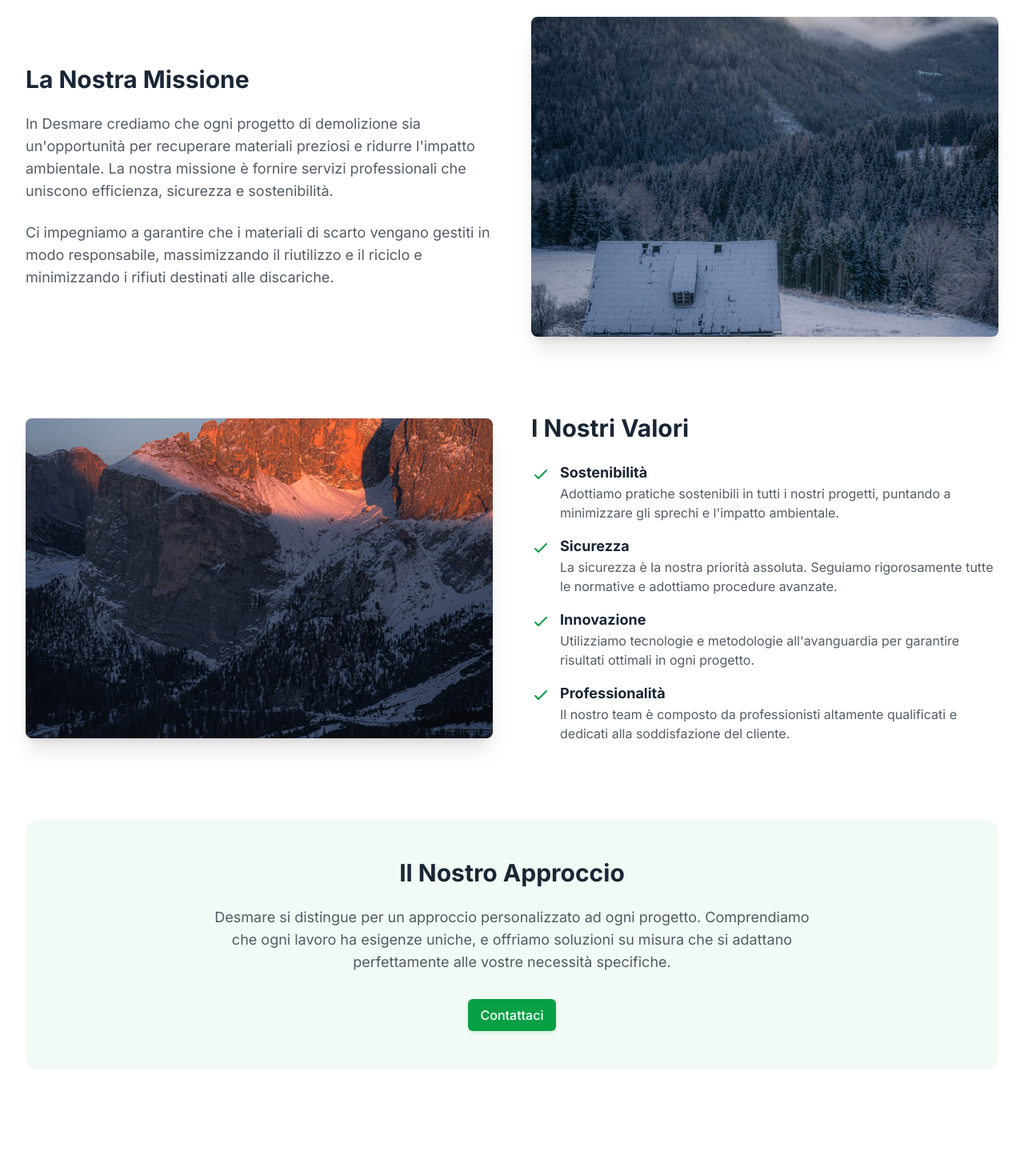
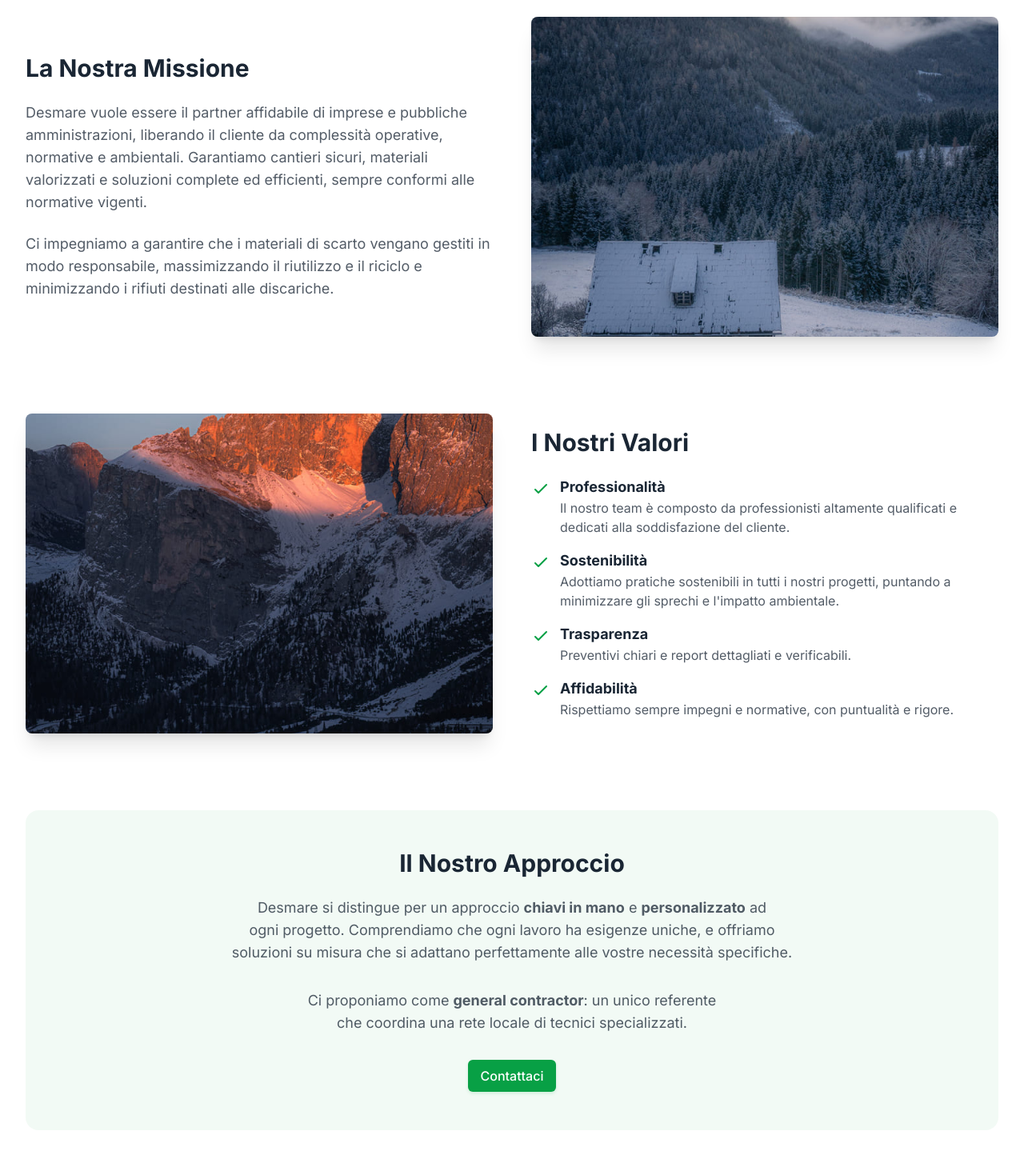
Before and after one commit to lorentsob/demo-desmare, a Next.js app: page /chi-siamo in a window 1280 px wide. Shown: the part 340-1794 px from the top of the page at 80% size. Built offline with nearby package versions, Linux system fonts and the light colour scheme.

Commit message:
pagina chi siamo e inizio servizi

```diff
--- a/src/components/AboutSection.tsx
+++ b/src/components/AboutSection.tsx
@@ -17,10 +17,11 @@ export default function AboutSection() {
           <div>
             <h2 className="mb-6 text-3xl font-bold">La Nostra Missione</h2>
             <p className="mb-6 text-lg text-text-secondary">
-              In Desmare crediamo che ogni progetto di demolizione sia
-              un'opportunità per recuperare materiali preziosi e ridurre
-              l'impatto ambientale. La nostra missione è fornire servizi
-              professionali che uniscono efficienza, sicurezza e sostenibilità.
+              Desmare vuole essere il partner affidabile di imprese e pubbliche
+              amministrazioni, liberando il cliente da complessità operative,
+              normative e ambientali. Garantiamo cantieri sicuri, materiali
+              valorizzati e soluzioni complete ed efficienti, sempre conformi
+              alle normative vigenti.
             </p>
             <p className="text-lg text-text-secondary">
               Ci impegniamo a garantire che i materiali di scarto vengano
@@ -66,6 +67,29 @@ export default function AboutSection() {
                   />
                 </svg>
                 <div>
+                  <h3 className="text-lg font-bold">Professionalità</h3>
+                  <p className="text-text-secondary">
+                    Il nostro team è composto da professionisti altamente
+                    qualificati e dedicati alla soddisfazione del cliente.
+                  </p>
+                </div>
+              </li>
+              <li className="flex items-start">
+                <svg
+                  xmlns="http://www.w3.org/2000/svg"
+                  className="mr-3 mt-1 h-6 w-6 flex-shrink-0 text-primary"
+                  fill="none"
+                  viewBox="0 0 24 24"
+                  stroke="currentColor"
+                >
+                  <path
+                    strokeLinecap="round"
+                    strokeLinejoin="round"
+                    strokeWidth={2}
+                    d="M5 13l4 4L19 7"
+                  />
+                </svg>
+                <div>
                   <h3 className="text-lg font-bold">Sostenibilità</h3>
                   <p className="text-text-secondary">
                     Adottiamo pratiche sostenibili in tutti i nostri progetti,
@@ -89,11 +113,9 @@ export default function AboutSection() {
                   />
                 </svg>
                 <div>
-                  <h3 className="text-lg font-bold">Sicurezza</h3>
+                  <h3 className="text-lg font-bold">Trasparenza</h3>
                   <p className="text-text-secondary">
-                    La sicurezza è la nostra priorità assoluta. Seguiamo
-                    rigorosamente tutte le normative e adottiamo procedure
-                    avanzate.
+                    Preventivi chiari e report dettagliati e verificabili.
                   </p>
                 </div>
               </li>
@@ -113,33 +135,10 @@ export default function AboutSection() {
                   />
                 </svg>
                 <div>
-                  <h3 className="text-lg font-bold">Innovazione</h3>
+                  <h3 className="text-lg font-bold">Affidabilità</h3>
                   <p className="text-text-secondary">
-                    Utilizziamo tecnologie e metodologie all'avanguardia per
-                    garantire risultati ottimali in ogni progetto.
-                  </p>
-                </div>
-              </li>
-              <li className="flex items-start">
-                <svg
-                  xmlns="http://www.w3.org/2000/svg"
-                  className="mr-3 mt-1 h-6 w-6 flex-shrink-0 text-primary"
-                  fill="none"
-                  viewBox="0 0 24 24"
-                  stroke="currentColor"
-                >
-                  <path
-                    strokeLinecap="round"
-                    strokeLinejoin="round"
-                    strokeWidth={2}
-                    d="M5 13l4 4L19 7"
-                  />
-                </svg>
-                <div>
-                  <h3 className="text-lg font-bold">Professionalità</h3>
-                  <p className="text-text-secondary">
-                    Il nostro team è composto da professionisti altamente
-                    qualificati e dedicati alla soddisfazione del cliente.
+                     Rispettiamo sempre impegni e normative, con puntualità e
+                    rigore.
                   </p>
                 </div>
               </li>
@@ -150,11 +149,19 @@ export default function AboutSection() {
         <div className="rounded-2xl bg-primary/5 p-8 md:p-12">
           <div className="mx-auto max-w-3xl text-center">
             <h2 className="mb-6 text-3xl font-bold">Il Nostro Approccio</h2>
-            <p className="mb-8 text-lg text-text-secondary">
-              Desmare si distingue per un approccio personalizzato ad ogni
+            <p className="mb-8 text-balance text-lg text-text-secondary">
+              Desmare si distingue per un approccio{' '}
+              <span className="font-bold">chiavi in mano</span> e{' '}
+              <span className="font-bold">personalizzato</span> ad ogni
               progetto. Comprendiamo che ogni lavoro ha esigenze uniche, e
               offriamo soluzioni su misura che si adattano perfettamente alle
-              vostre necessità specifiche.
+              vostre necessità specifiche.{' '}
+            </p>{' '}
+            <p className="mb-8 text-balance text-lg text-text-secondary">
+              {' '}
+              Ci proponiamo come{' '}
+              <span className="font-bold">general contractor</span>: un unico
+              referente che coordina una rete locale di tecnici specializzati.
             </p>
             <ContactButton />
           </div>
--- a/src/components/ValuePro.tsx
+++ b/src/components/ValuePro.tsx
@@ -78,7 +78,7 @@ export default function ValuePro() {
                 strokeLinecap="round"
                 strokeLinejoin="round"
                 strokeWidth={2}
-                d="M3.055 11H5a2 2 0 012 2v1a2 2 0 002 2 2 2 0 012 2v2.945M8 3.935V5.5A2.5 2.5 0 0010.5 8h.5a2 2 0 012 2 2 2 0 104 0 2 2 0 012-2h.5A2.5 2.5 0 0020 5.5v-1.5"
+                d="M12 19l9 2-9-18-9 18 9-2zm0 0v-8"
               />
             </svg>
           </div>
--- a/src/components/services/ServicesLanding.tsx
+++ b/src/components/services/ServicesLanding.tsx
@@ -27,7 +27,7 @@ export default function ServicesLanding() {
             initial={{ opacity: 0, y: 20 }}
             animate={{ opacity: 1, y: 0 }}
             transition={{ duration: 0.5 }}
-            className="mb-6 text-4xl font-bold md:text-5xl"
+            className="mb-6 text-balance text-4xl font-bold md:text-5xl"
           >
             {servicesContent.landing.title}
           </motion.h1>
@@ -35,7 +35,7 @@ export default function ServicesLanding() {
             initial={{ opacity: 0, y: 20 }}
             animate={{ opacity: 1, y: 0 }}
             transition={{ duration: 0.5, delay: 0.1 }}
-            className="text-xl text-text-secondary"
+            className="text-balance text-2xl text-text-secondary"
           >
             {servicesContent.landing.subtitle}
           </motion.p>
--- a/src/content/services.ts
+++ b/src/content/services.ts
@@ -1,8 +1,8 @@
 export const servicesContent = {
   landing: {
-    title: 'Soluzioni complete per demolizione e gestione ambientale',
+    title: 'I nostri servizi',
     subtitle:
-      'Offriamo servizi chiavi in mano, dalla demolizione alla gestione dei rifiuti, con un unico referente per tutto il progetto.',
+      'Demolizione, movimento terra e gestione rifiuti, con un unico referente per tutto il progetto.',
     categories: [
       {
         id: 'demolizioni',
@@ -24,7 +24,7 @@ export const servicesContent = {
         id: 'strip-out',
         title: 'Strip-out',
         description:
-          "Eseguiamo lavori precisi di strip-out per preparare gli spazi alla ristrutturazione o riqualificazione, minimizzando l'impatto sulle strutture adiacenti e garantendo la massima efficienza.",
+          "Eseguiamo servizi di strip-out per preparare gli spazi alla ristrutturazione o riqualificazione, minimizzando l'impatto sulle strutture adiacenti e garantendo la massima efficienza.",
         image: '/images/horizontal-2.jpg',
         link: '/servizi/strip-out',
         features: [
```
